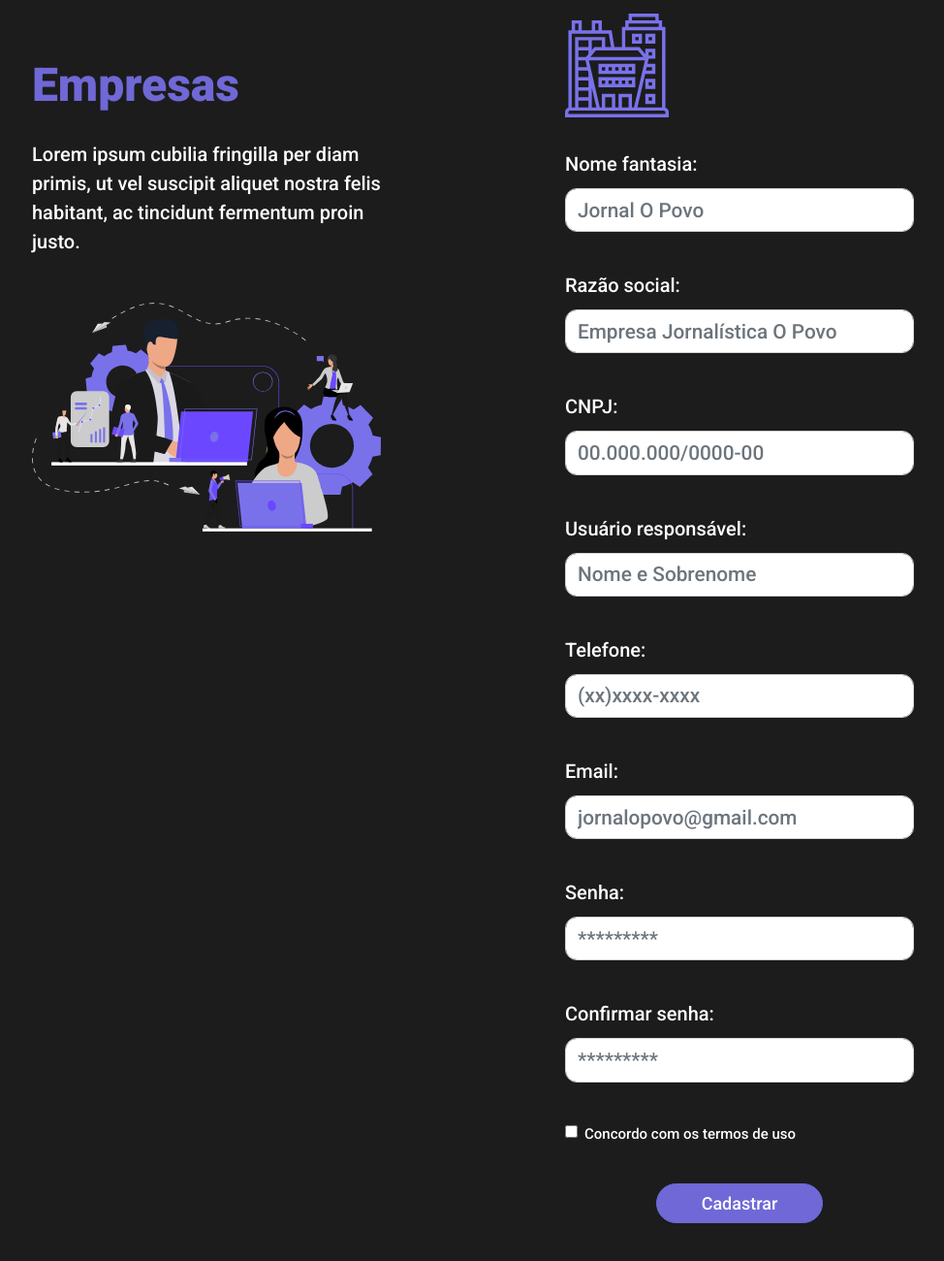
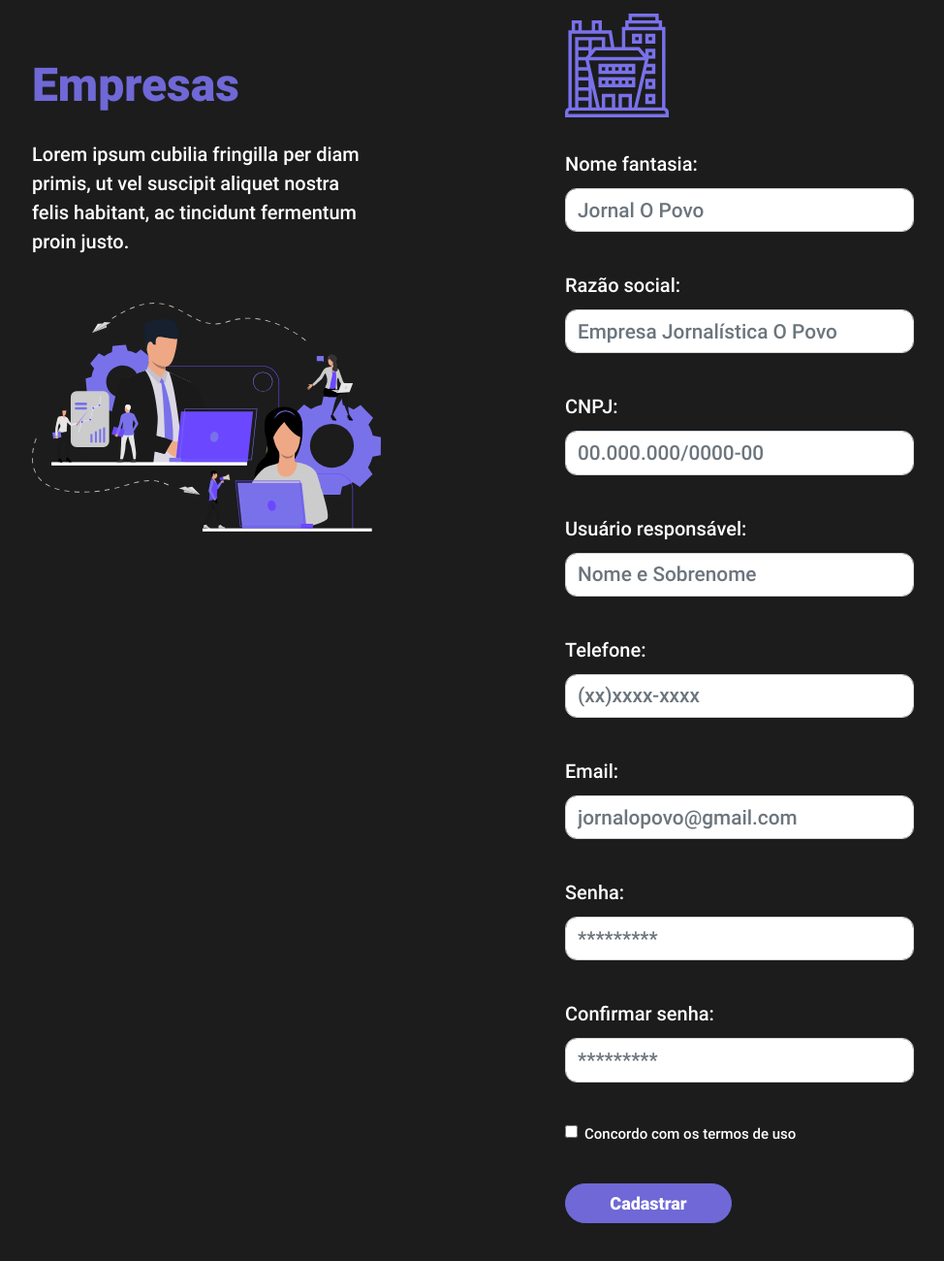
Before and after one commit to IsaSofia/testeFront, a plain HTML site: page index.html in a window 1280 px wide. Shown: the part 66-1366 px from the top of the page at 97% size, without its empty margins (152-1126 px from the left). Drawn offline with nearby package versions, Linux system fonts and the light colour scheme.

Commit message:
Add: Fontes

```diff
--- a/assets/css/index.css
+++ b/assets/css/index.css
@@ -7,16 +7,27 @@ body {
     flex-direction: column;
 }
 
+/* ------------------ Fontes -------------------- */
+@font-face {
+	font-family: Roboto;
+	src: url(../fontes/Roboto-Black.ttf)
+}
+@font-face {
+	font-family: Roboto-md;
+	src: url(../fontes/Roboto-Medium.ttf)
+}
+/* ------------------ /Fontes ------------------- */
+
 /* ------------- Formatação de texto ------------- */
 .titulo {
-    font-family: 'Roboto', sans-serif;
+    font-family: Roboto;
     color: #6f68d6;
     font-size: 48px;
     font-weight: 700;
     margin-bottom: 27px;
 }
 .descricao {
-    font-family: 'Roboto', sans-serif;
+    font-family: Roboto-md;
     color: #fff;
     font-size: 20px;
     margin-bottom: 36px;
@@ -60,7 +71,7 @@ form .form-control {
     border-radius: 0.75rem;
 }
 form label, .form-control {
-    font-family: 'Roboto', sans-serif;
+    font-family: Roboto-md;
     color: #fff;
     font-size: 20px;
     margin-bottom: 10px;
@@ -106,6 +117,10 @@ form label, .form-control {
     .direita img {
         width: 107px;
     }
+    .cadastrar {
+        justify-content: flex-start;
+        align-items: flex-start;
+    }
 }
 
 /* --------------- /Media Queries ---------------- */
--- a/index.html
+++ b/index.html
@@ -6,7 +6,7 @@
         <!-- CSS padrão -->
         <link type="text/css" rel="stylesheet" href="assets/css/index.css">
 
-        <link href="https://fonts.googleapis.com/css2?family=Roboto:wght@500;900&display=swap" rel="stylesheet">
+        <!-- <link href="https://fonts.googleapis.com/css2?family=Roboto:wght@500;900&display=swap" rel="stylesheet"> -->
 
         <!-- BootStrap -->
         <link rel="stylesheet" href="https://stackpath.bootstrapcdn.com/bootstrap/4.5.0/css/bootstrap.min.css" integrity="sha384-9aIt2nRpC12Uk9gS9baDl411NQApFmC26EwAOH8WgZl5MYYxFfc+NcPb1dKGj7Sk" crossorigin="anonymous">
```
